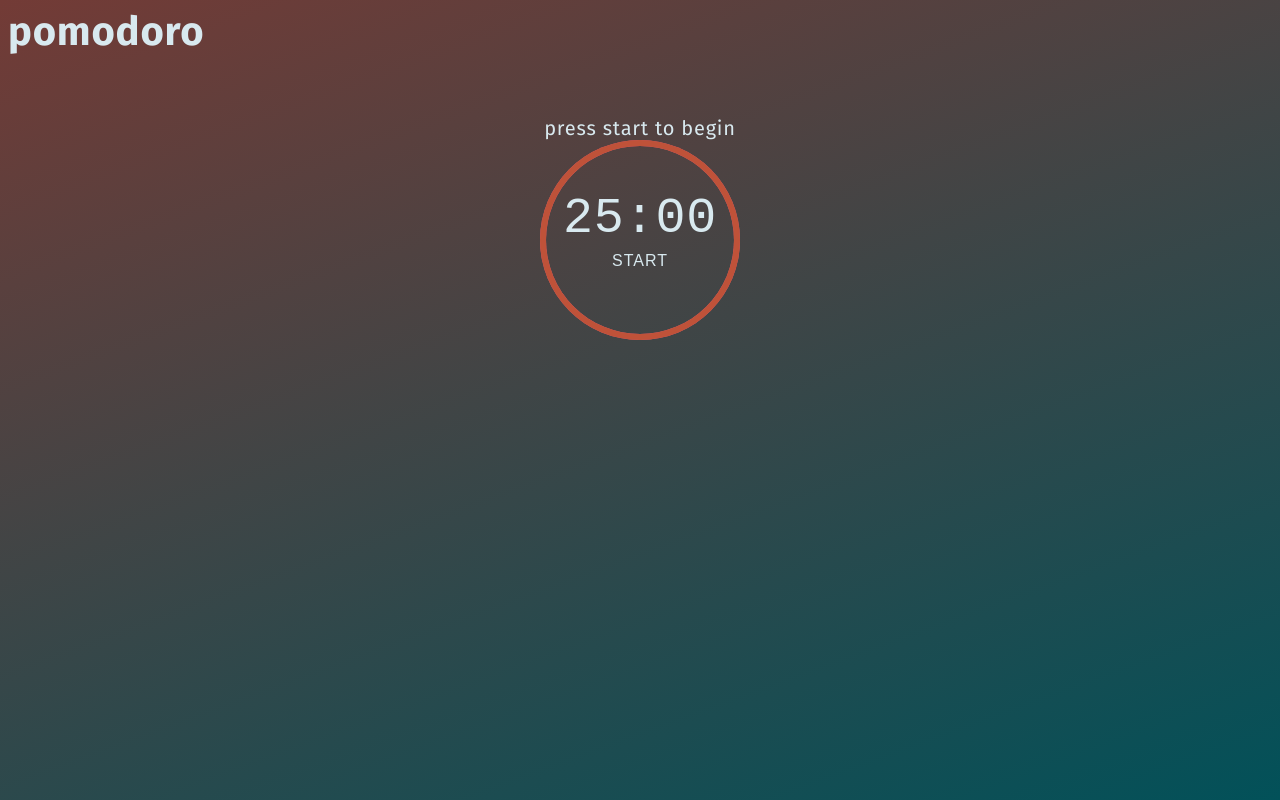
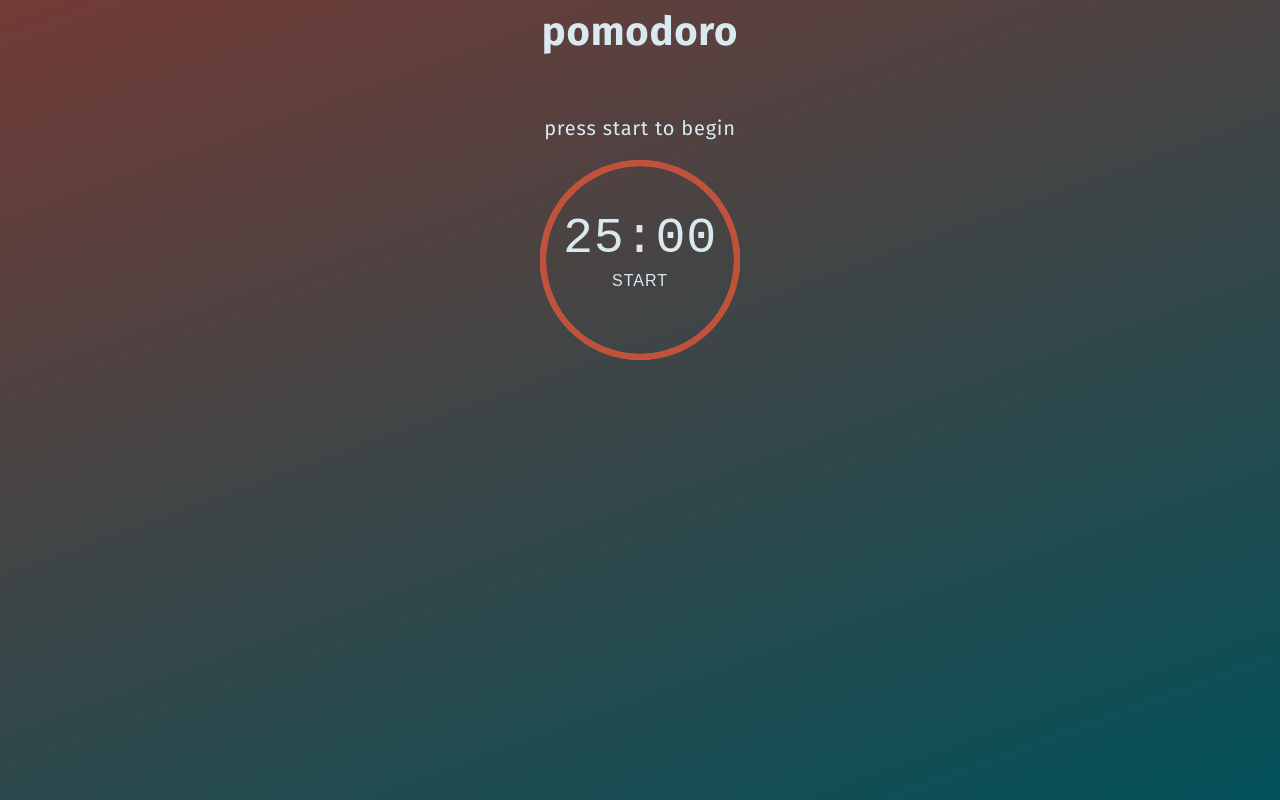
Before and after one commit to passieworkflow-dev/promodoro-app, a plain HTML site: page index.html in a window 1280 px wide. Drawn offline with Linux system fonts and the light colour scheme; a web font is replaced by a local one.

Commit message:
Update style.css

```diff
--- a/style.css
+++ b/style.css
@@ -11,6 +11,7 @@ html {
 h1 {
   margin:0 auto 10px auto;
   color: #d8e9ef;
+  text-align: center;
 }
 
 p {
@@ -28,7 +29,7 @@ p {
 
 .app-circle {
   position: relative;
-  margin: 0 auto;
+  margin: 20px auto;
   width: 200px;
   height: 200px;
 }
```
